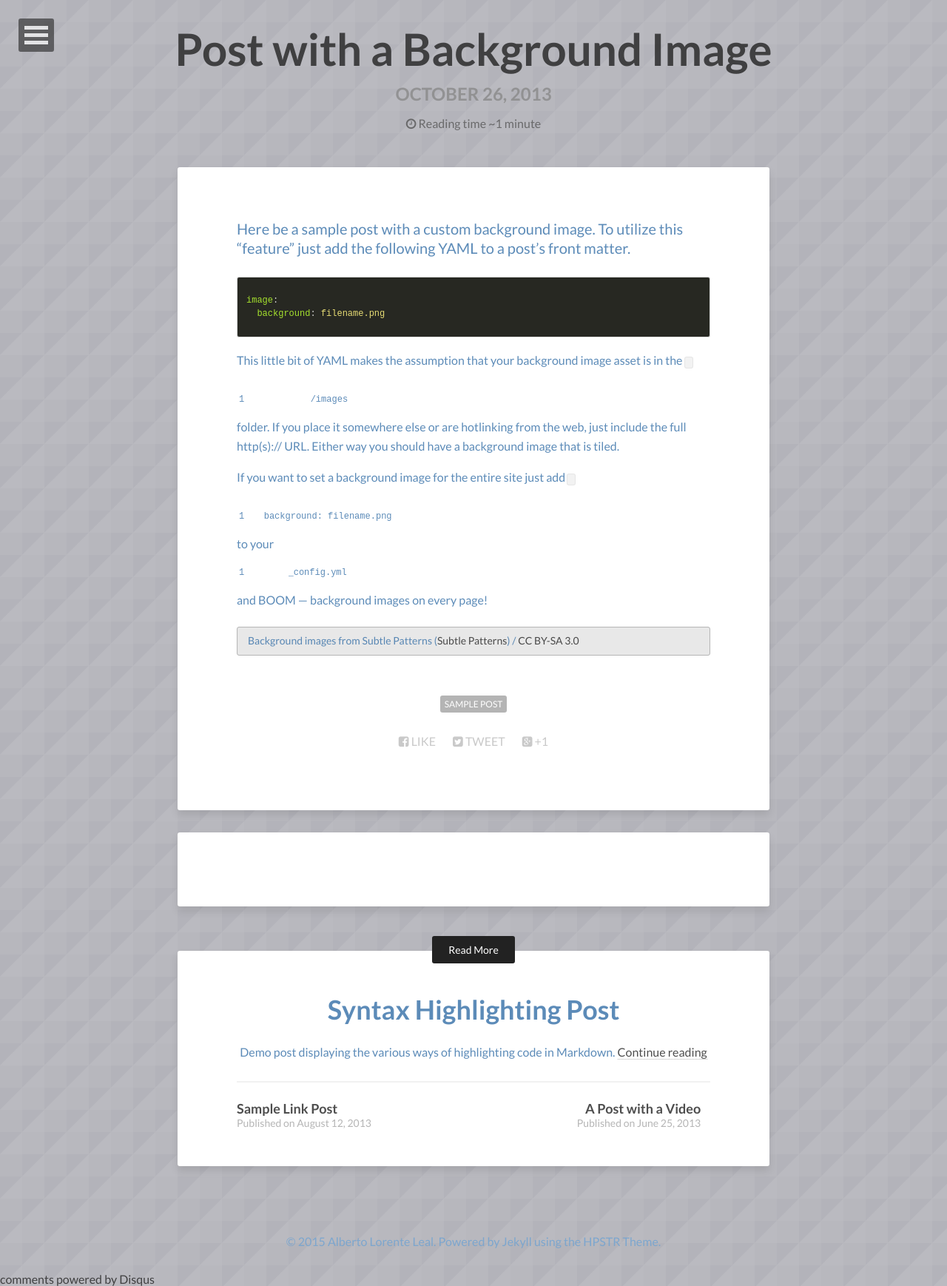
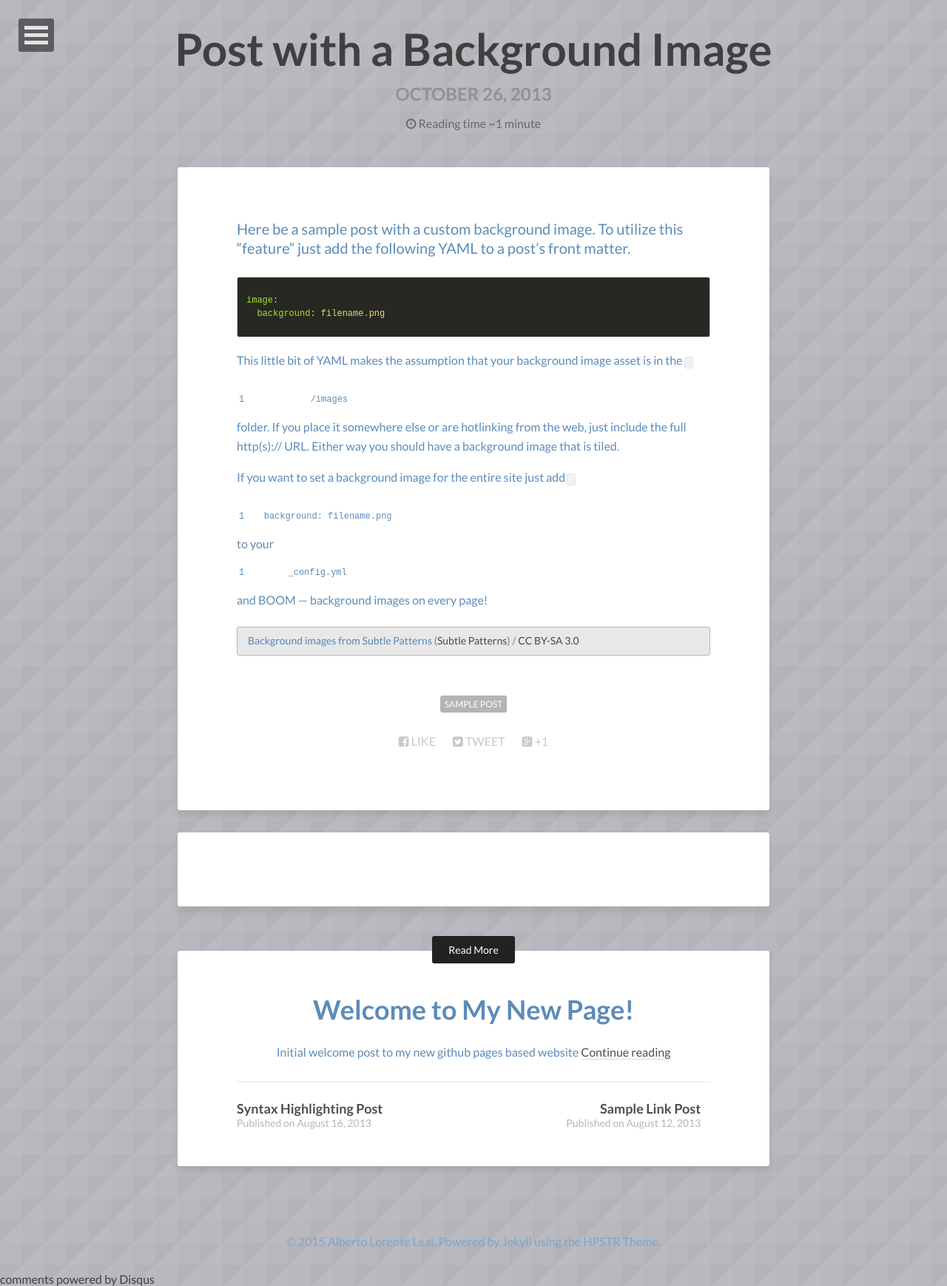
Before and after one commit to alorlea/alorlea.github.io, a Jekyll site: the page built from _posts/2013-10-26-background-image.md, in a window 1280 px wide. Shown: the whole page at 74% size. Built offline with Jekyll 4.4.1, drawn with Linux system fonts in a browser that asks for light colours; nearby versions of some CDN libraries; comment, search, counter and statistics services are not loaded; some of the changed lines change nothing that is shown.

Commit message:
first post

```diff
--- a/_config.yml
+++ b/_config.yml
@@ -5,7 +5,7 @@
 words_per_minute: 200
 # Your site's domain goes here (eg: //mmistakes.github.io, http://mademistakes.com, etc)
 # When testing locally leave blank or use http://localhost:4000
-url: http://alorlea.github.io
+url:
 
 # Owner/author information
 owner:
--- /dev/null
+++ b/_posts/posts/2015-07-22-welcome-to-my-new-page.markdown
@@ -0,0 +1,40 @@
+---
+layout: post
+title: Welcome to My New Page!
+modified:
+categories: posts
+description: "Initial welcome post to my new github pages based website"
+tags: [welcome]
+image:
+    feature: abstract-6.jpg
+    credit: dargadgetz
+    creditlink: http://www.dargadgetz.com/ios-7-abstract-wallpaper-pack-for-iphone-5-and-ipod-touch-retina/
+comments:
+share:
+date: 2015-07-22T11:13:39+02:00
+---
+
+I was always quite keen in finding something more personalizable and that could support better my needs as a software
+engineer and tech interests. I had an initial try with my old site in wordpress where I tried to create something
+personal, but still I never got satisfied with how wordpress handled things.
+
+Luckily, been an active user of github, I was surprised with their support for personal sites with github pages. In that
+sense, I was curious to what it could offer and I already saw that you can have some nice things going on with jekyll
+and ruby.
+
+So this is my second try to create a personal site, hopefully thanks to this nice theme for jekyll; I will be able to
+satisfy all my needs on customization and giving the site a personal touch I always wanted. Of course, I am not a great
+frontend guru (I have deeper background in backend/distributed systems) but I really like how this jekyll theme works.
+
+Hopefully, this second try on my personal site, will be more rewarding than the first one I made. I will try to migrate
+some material from back there.
+
+<div about="https://mademistakes.com/work/hpstr-jekyll-theme/" class="notice">Github pages HPSTR theme from
+<span property="dct:title">MadeMistakes</span> (<a rel="cc:attributionURL" property="cc:attributionName"
+href="https://mademistakes.com/work/hpstr-jekyll-theme/">Mademistakes</a>)</div>
+
+<div xmlns:cc="http://creativecommons.org/ns#" xmlns:dct="http://purl.org/dc/terms/"
+about="http://subtlepatterns.com" class="notice">Background images from
+<span property="dct:title">Subtle Patterns</span> (<a rel="cc:attributionURL" property="cc:attributionName"
+href="http://subtlepatterns.com">Subtle Patterns</a>) / <a rel="license"
+href="http://creativecommons.org/licenses/by-sa/3.0/">CC BY-SA 3.0</a></div>
```
Also changed, not shown: 2 other files.
